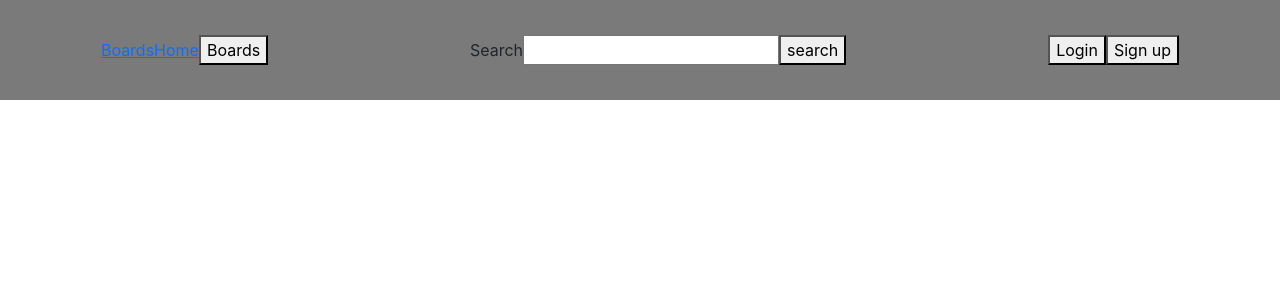
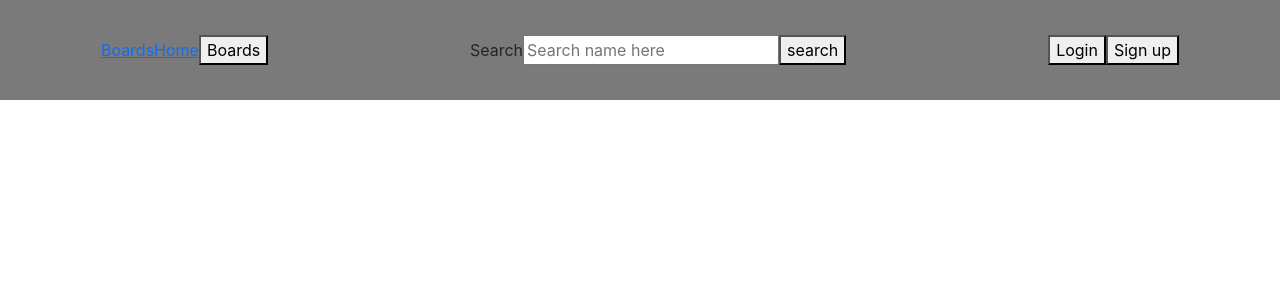
Before and after one commit to Rstamper6/finalpFrontend, a React (Create React App) app: page /boards/1 in a window 1280 px wide. Shown: the top 300 px of the page. Built offline with nearby package versions, Linux system fonts and the light colour scheme; no server answers.

Commit message:
fixed image uploader

```diff
--- a/src/App.tsx
+++ b/src/App.tsx
@@ -7,20 +7,33 @@ import { BrowserRouter, Route, Routes } from "react-router-dom";
 import BoardsRoute from "./routes/BoardsRoute";
 import { BoardPostsRoute } from "./routes/BoardPostsRoute";
 import BoardContextProvider from "./context/BoardContectProvider";
+import { FormEvent, useState } from "react";
+import Board, { BoardPost } from "./models/GraveBook";
 
 function App() {
+  const [boardLists, setBoardLists] = useState<Board[]>([]);
+
+  const onSubmit = (e: FormEvent): void => {
+    e.preventDefault();
+    setBoardLists(boardLists);
+  };
+
+  //callback function
+  function UpdateBoards(boardlist: Board[]) {
+    console.log(boardlist);
+    setBoardLists([...boardlist]);
+  }
   return (
     <BoardContextProvider>
       <BrowserRouter>
-        <div className="App">
-          <Header />
+        <div className="App" onSubmit={(e) => onSubmit(e)}>
+          <Header UpdateBoards={UpdateBoards} />
           <Routes>
             <Route path="/" element={<LandingPage />} />
             <Route path="/boards" element={<BoardsRoute />} />
             <Route path="/boards/:id" element={<BoardPostsRoute />} />
           </Routes>
         </div>
-        {/* <UploadWidget /> */}
       </BrowserRouter>
     </BoardContextProvider>
   );
--- a/src/components/BoardPosts.tsx
+++ b/src/components/BoardPosts.tsx
@@ -86,7 +86,7 @@ export function BoardPosts(props: IBoardPostsProps) {
           </form>
         </Modal>
       </div>
-      <div className="Board-Image"></div>
+      <div className="Board-Image">{props.board.img}</div>
       <div className="Board-Info">
         <div className="Title-And-Button">
           <div>
--- a/src/components/BoardsList.tsx
+++ b/src/components/BoardsList.tsx
@@ -24,7 +24,9 @@ export function BoardsList(props: IBoardsProps) {
               <Card className="Board-Card">
                 {/* <Card.Img id='TapBox-Card-Image' variant="top" src={board.img} /> */}
                 <Card.Body>
-                  <div className="board-image">yo</div>
+                  <div className="board-image">
+                    <img src={board.img} height="100" />
+                  </div>
                   <div className="board-info">
                     <h3>{board.name}</h3>
                     <p>
--- a/src/components/addBoardForm.tsx
+++ b/src/components/addBoardForm.tsx
@@ -6,7 +6,7 @@ import { BoardsList } from "./BoardsList";
 import Modal from "react-modal";
 import { BoardPost } from "../models/GraveBook";
 import { useState } from "react";
-import ImageUploader from "./imageUploader";
+import ImageUploader from "../components/ImageUploader";
 
 export interface IBoardFormProps {}
 
@@ -16,6 +16,8 @@ export function BoardForm(props: IBoardFormProps) {
   const [dob, setdob] = useState("");
   const [dod, setdod] = useState("");
   const [obituary, setObituary] = useState("");
+  const [img, setImg] = useState("");
+  const [disableSubmit, setDisableSubmit] = useState(false);
 
   const customStyles = {
     content: {
@@ -42,11 +44,12 @@ export function BoardForm(props: IBoardFormProps) {
   function onSubmit(e: React.FormEvent<HTMLElement>) {
     e.preventDefault();
 
-    addBoard({ name, dob, dod, obituary }).then(setNewBoard);
+    addBoard({ name, dob, dod, obituary, img }).then(setNewBoard);
     console.log(newBoard?._id);
 
     closeModal();
   }
+
   return (
     <div>
       <Button onClick={openModal}>Create Board</Button>
@@ -59,7 +62,7 @@ export function BoardForm(props: IBoardFormProps) {
       >
         <h2 ref={(_subtitle) => (subtitle = _subtitle)}>Create Board</h2>
         <Button onClick={closeModal}>close</Button>
-        <form onSubmit={onSubmit}>
+        <form id="create_board_form" onSubmit={onSubmit}>
           <div>
             <Label>Name</Label>
             <Input
@@ -95,12 +98,25 @@ export function BoardForm(props: IBoardFormProps) {
               type="text"
             />
           </div>
-          <Button>
-            {" "}
-            <ImageUploader />
+          <div>
+            <Input id="img_input" type="hidden" value={img} />
+          </div>
+          {/* <Button> */}
+          {/* </Button> */}
+        </form>
+        <ImageUploader
+          onImgChange={setImg}
+          setDisableSubmit={setDisableSubmit}
+        />
+        {disableSubmit ? (
+          <Button disabled type="submit" form="create_board_form">
+            Submit Board
           </Button>
-          <Button>Submit Board</Button>
-        </form>
+        ) : (
+          <Button type="submit" form="create_board_form">
+            Submit Board
+          </Button>
+        )}
       </Modal>
     </div>
   );
--- a/src/components/header.tsx
+++ b/src/components/header.tsx
@@ -1,7 +1,24 @@
 import "../css/header.css";
 import { Link } from "react-router-dom";
+import { useState } from "react";
+import { getBoardData } from "../services/gravebookServices";
 
-export function Header() {
+interface IHeaderProps {
+  UpdateBoards: Function;
+}
+
+export function Header(props: IHeaderProps) {
+  const [boardlists, setBoardLists] = useState<string>("");
+  const onSubmit = (e: any) => {
+    e.preventDefault();
+    const data = new FormData(e.target);
+    const result = data.get("searchBarInput")?.toString() || "";
+    getBoardData(boardlists).then((response) =>
+      props.UpdateBoards(response.data)
+    );
+    console.log(boardlists);
+  };
+
   return (
     <div className="header">
       <div>
@@ -10,9 +27,17 @@ export function Header() {
         <button>Boards</button>
       </div>
       <div>
-        <label>Search</label>
-        <input type="text"></input>
-        <button>search</button>
+        <form onSubmit={onSubmit}>
+          <label>Search</label>
+          <input
+            type="text"
+            name="searchBarInput"
+            placeholder="Search name here"
+            id="searchBarInput"
+            onChange={(e) => setBoardLists(e.target.value)}
+          ></input>
+          <button type="submit">search</button>
+        </form>
       </div>
       <div className="login-signup-buttons">
         <div>
--- a/src/components/imageUploader.js
+++ b/src/components/imageUploader.js
@@ -2,7 +2,7 @@ import { useState } from "react";
 // import Head from "next/head";
 // import styles from "../styles/Home.module.scss";
 
-export default function Home() {
+export default function ImageUploader({ onImgChange, setDisableSubmit }) {
   const [imageSrc, setImageSrc] = useState();
   const [uploadData, setUploadData] = useState();
 
@@ -12,8 +12,9 @@ export default function Home() {
    */
 
   function handleOnChange(changeEvent) {
+    console.log(`handleOnChange 1`);
     const reader = new FileReader();
-
+    setDisableSubmit(true);
     reader.onload = function (onLoadEvent) {
       setImageSrc(onLoadEvent.target.result);
       setUploadData(undefined);
@@ -27,9 +28,14 @@ export default function Home() {
    * @description Triggers when the main form is submitted
    */
 
-  async function handleOnSubmit(event) {
+  async function handleOnSubmit2(event) {
+    console.log(`handleOnSubmit 1`);
     event.preventDefault();
+    console.log(`handleOnSubmit 2`);
+
     const form = event.currentTarget;
+    // const form = getelementbyid;
+    console.log(event.currentTarget);
     const fileInput = Array.from(form.elements).find(
       ({ name }) => name === "file"
     );
@@ -40,6 +46,7 @@ export default function Home() {
     }
 
     formData.append("upload_preset", "file_uploads");
+    console.log(`handleOnSubmit 3`);
 
     const data = await fetch(
       "https://api.cloudinary.com/v1_1/dcatqbel2/image/upload",
@@ -49,8 +56,14 @@ export default function Home() {
       }
     ).then((r) => r.json());
 
+    console.log(`handleOnSubmit 4`);
+
     setImageSrc(data.secure_url);
     setUploadData(data);
+
+    onImgChange(data.secure_url);
+    // getElementById("img_input").setValue(data.secure_url);
+    setDisableSubmit(false);
 
     console.log("data", data);
   }
@@ -63,23 +76,23 @@ export default function Home() {
       </header>
       <main className="styles.main">
         <form
+          id="image_form"
           className="styles.form"
-          method="post"
+          // method="post"
           onChange={handleOnChange}
-          onSubmit={handleOnSubmit}
+          onSubmit={handleOnSubmit2}
         >
           <p>
             <input type="file" name="file" />
           </p>
 
-          <img src={imageSrc} />
+          <img height="100px" src={imageSrc} />
 
           {imageSrc && !uploadData && (
             <p>
               <button>Upload Files</button>
             </p>
           )}
-
           {uploadData && (
             <code>
               <pre>{JSON.stringify(uploadData, null, 2)}</pre>
--- a/src/routes/BoardsRoute.tsx
+++ b/src/routes/BoardsRoute.tsx
@@ -2,6 +2,7 @@ import { useEffect, useContext } from "react";
 import { BoardsList } from "../components/BoardsList";
 import { BoardForm } from "../components/addBoardForm";
 import BoardContext from "../context/BoardContext";
+import ImageUploader from "../components/ImageUploader";
 
 export default function BoardsRoute() {
   const { getBoards, boards } = useContext(BoardContext);
--- a/src/services/gravebookServices.ts
+++ b/src/services/gravebookServices.ts
@@ -44,3 +44,11 @@ export function fetchQuote(): Promise<Quotes[]> {
   };
   return axios.get<Quotes[]>(quoteUrl, config).then((res) => res.data);
 }
+
+export async function getBoardData(boardSearch: any) {
+  let result = axios.get<Board[]>(`${baseUrl}/boards/boards/:name`, {
+    params: { query: boardSearch },
+  });
+  console.log(result);
+  return result;
+}
```
